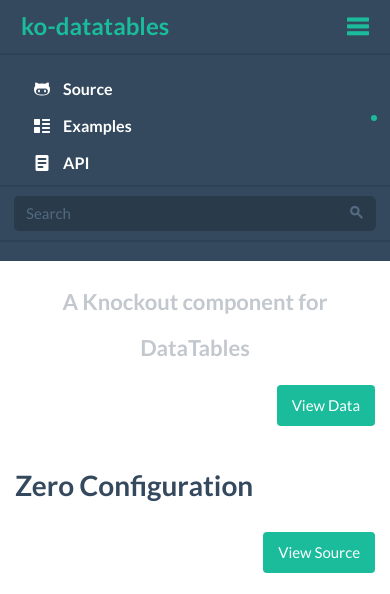
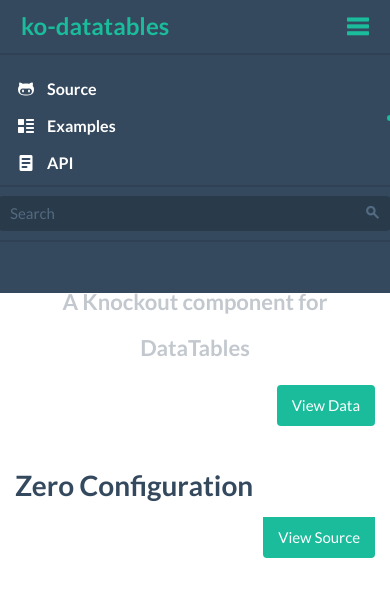
Before and after one commit to EikosPartners/ko-datatables, a plain HTML site: page index.html in a window 390 px wide. Both pictures are taken after a click on the button "Toggle Navigation". Drawn offline with Linux system fonts and the light colour scheme; a script that the page names is missing.

```diff
--- a/index.css
+++ b/index.css
@@ -76,7 +76,7 @@
     border-top: none;
     background: #2F4154;
     color: white;
-    padding: 1em;
+    padding: 1em 0 3em !important;
     box-sizing: border-box;
     transition: padding 400ms;
     border: 0;
@@ -86,11 +86,11 @@
 }
 .collapse {
     height: 0 !important;
-    padding: 0;
+    padding: 0 !important;
 }
 .collapse.in {
     height: auto !important;
-    padding: 1em;
+    padding: 1em 0 3em !important;
 }
 
 [class^="sorting"]:after {
@@ -107,6 +107,18 @@
     top: 10px;
 }
 
+.content {
+    margin-bottom: 5em;
+}
+.content pre {
+    border-bottom-right-radius: 0;
+    margin-bottom: 0;
+}
+.content a.btn {
+    border-top-left-radius: 0;
+    border-top-right-radius: 0;
+}
+
 #example-zero-content_info,
 #example-zero-content_paginate
 {
```
